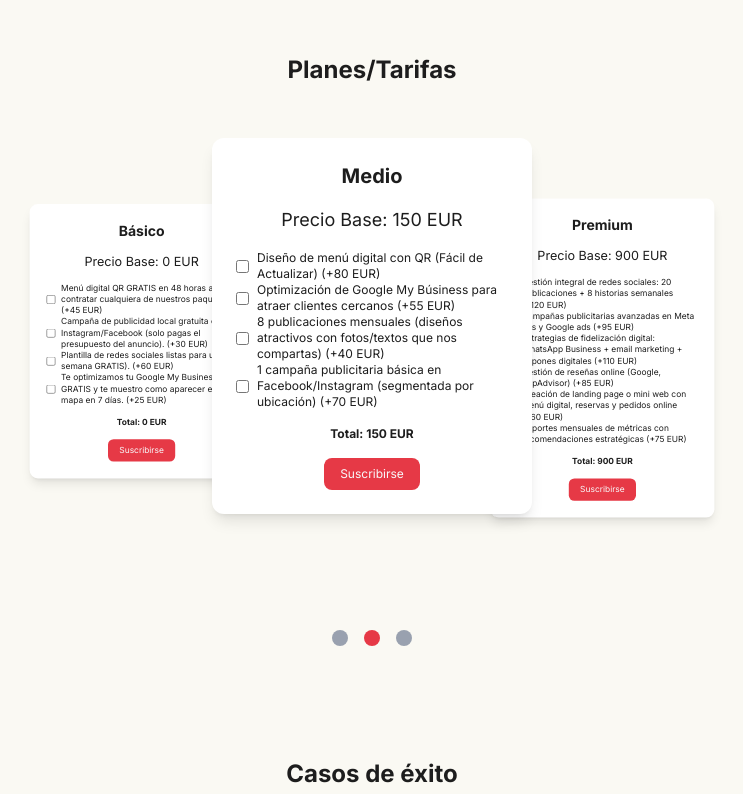
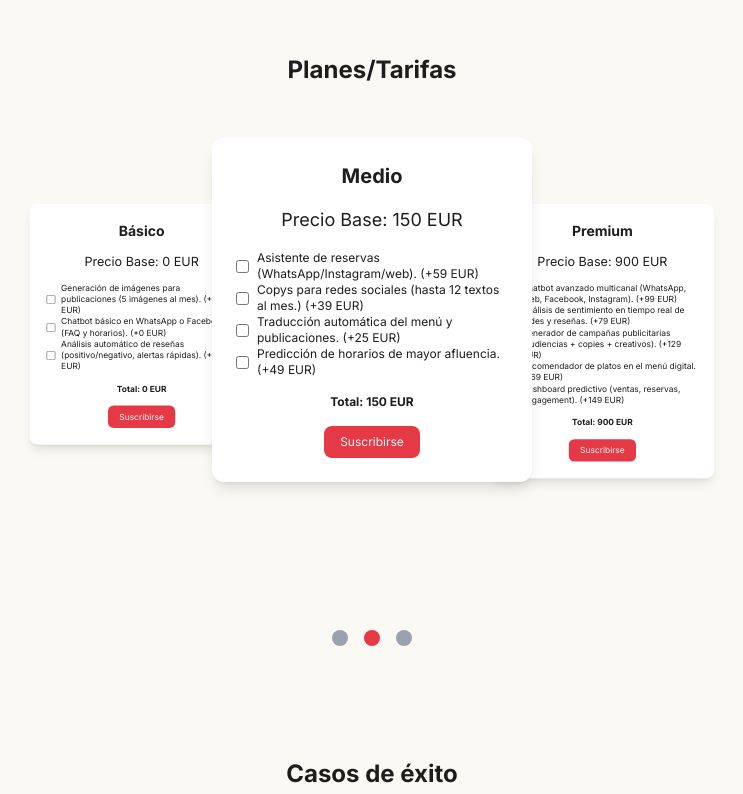
Before and after one commit to CesarOrsinys/jmgastrovision, a React (Vite) app: page / in a window 1280 px wide. Shown: the part 807-1601 px from the top of the page, without its empty margins (268-1011 px from the left). Built offline with nearby package versions, Linux system fonts and the light colour scheme.

Commit message:
cambio en planes y precios

```diff
--- a/src/components/Hero/Hero.tsx
+++ b/src/components/Hero/Hero.tsx
@@ -22,32 +22,32 @@ const Hero: React.FC = () => {
       const mockData: Slide[] = [
         {
           id: 1,
-          title: "Descubre el sabor auténtico",
-          description: "Café artesanal, ambiente acogedor y experiencias únicas.",
+          title: "De la cocina al corazón de tu cliente",
+          description: "Transformamos tu pasión gastronómica en una marca irresistible.",
           //buttonText: "Saber más"
         },
         {
           id: 2,
-          title: "Tu rincón favorito",
-          description: "Relájate, trabaja o comparte un momento especial.",
+          title: "Llevamos tu cocina al mundo digital",
+          description: " Estrategias creativas para posicionar tu marca gastronómica.",
           //buttonText: "Saber más"
         },
         {
           id: 3,
-          title: "Explora nuestros blends",
-          description: "Sabores intensos, suaves y equilibrados para cada gusto."
+          title: "Haz que tu negocio conquiste online",
+          description: "Marketing pensado para crear experiencias que enamoran a tus clientes."
           // 🔑 sin botón
         },
         {
           id: 4,
-          title: "Más que café",
-          description: "Eventos, música en vivo y comunidad.",
+          title: "Unimos sabores y estrategias",
+          description: "Crecemos contigo, conectando tu marca con tu comunidad digital.",
           //buttonText: "Saber más"
         },
         {
           id: 5,
-          title: "Bienvenido a JWD",
-          description: "Tu misión favorita para cada momento del día."
+          title: "Tus ventas en la mesa del éxito",
+          description: "Impulsamos tu negocio gastronómico con resultados medibles."
           // 🔑 sin botón
         }
       ];
--- a/src/components/Plans/PlansSection.tsx
+++ b/src/components/Plans/PlansSection.tsx
@@ -13,10 +13,10 @@ const PlansSection: React.FC = () => {
       description: t("plans.basicDesc"),
       onlyOne: true,
       options: [
-        { key: "basicOption1", label: t("plans.options.basicOption1"), price: 45 },
-        { key: "basicOption2", label: t("plans.options.basicOption2"), price: 30 },
-        { key: "basicOption3", label: t("plans.options.basicOption3"), price: 60 },
-        { key: "basicOption4", label: t("plans.options.basicOption4"), price: 25 }
+        { key: "basicOption1", label: t("plans.options.basicOption1"), price: 0 },
+        { key: "basicOption2", label: t("plans.options.basicOption2"), price: 0 },
+        { key: "basicOption3", label: t("plans.options.basicOption3"), price: 0 }
+        //{ key: "basicOption4", label: t("plans.options.basicOption4"), price: 0 }
       ]
     },
     {
@@ -26,10 +26,10 @@ const PlansSection: React.FC = () => {
       description: t("plans.mediumDesc"),
       onlyOne: false,
       options: [
-        { key: "mediumOption1", label: t("plans.options.mediumOption1"), price: 80 },
-        { key: "mediumOption2", label: t("plans.options.mediumOption2"), price: 55 },
-        { key: "mediumOption3", label: t("plans.options.mediumOption3"), price: 40 },
-        { key: "mediumOption4", label: t("plans.options.mediumOption4"), price: 70 }
+        { key: "mediumOption1", label: t("plans.options.mediumOption1"), price: 59 },
+        { key: "mediumOption2", label: t("plans.options.mediumOption2"), price: 39 },
+        { key: "mediumOption3", label: t("plans.options.mediumOption3"), price: 25 },
+        { key: "mediumOption4", label: t("plans.options.mediumOption4"), price: 49 }
       ]
     },
     {
@@ -39,12 +39,12 @@ const PlansSection: React.FC = () => {
       description: t("plans.premiumDesc"),
       onlyOne: false,
       options: [
-        { key: "premiumOption1", label: t("plans.options.premiumOption1"), price: 120 },
-        { key: "premiumOption2", label: t("plans.options.premiumOption2"), price: 95 },
-        { key: "premiumOption3", label: t("plans.options.premiumOption3"), price: 110 },
-        { key: "premiumOption4", label: t("plans.options.premiumOption4"), price: 85 },
-        { key: "premiumOption5", label: t("plans.options.premiumOption5"), price: 60 },
-        { key: "premiumOption6", label: t("plans.options.premiumOption6"), price: 75 }
+        { key: "premiumOption1", label: t("plans.options.premiumOption1"), price: 99 },
+        { key: "premiumOption2", label: t("plans.options.premiumOption2"), price: 79 },
+        { key: "premiumOption3", label: t("plans.options.premiumOption3"), price: 129 },
+        { key: "premiumOption4", label: t("plans.options.premiumOption4"), price: 69 },
+        { key: "premiumOption5", label: t("plans.options.premiumOption5"), price: 149 },
+        //{ key: "premiumOption6", label: t("plans.options.premiumOption6"), price: 75 }
       ]
     }
   ];
--- a/src/i18n/locales/es.json
+++ b/src/i18n/locales/es.json
@@ -21,20 +21,18 @@
     "total": "Total",
     "subscribe": "Suscribirse",
     "options": {
-      "basicOption1": "Menú digital QR GRATIS en 48 horas al contratar cualquiera de nuestros paquetes.",
-      "basicOption2": "Campaña de publicidad local gratuita en Instagram/Facebook (solo pagas el presupuesto del anuncio).",
-      "basicOption3": "Plantilla de redes sociales listas para usar (1 semana GRATIS).",
-      "basicOption4": "Te optimizamos tu Google My Business GRATIS y te muestro como aparecer en el mapa en 7 días.",
-      "mediumOption1": "Diseño de menú digital con QR (Fácil de Actualizar)",
-      "mediumOption2": "Optimización de Google My Búsiness para atraer clientes cercanos",
-      "mediumOption3": "8 publicaciones mensuales (diseños atractivos con fotos/textos que nos compartas)",
-      "mediumOption4": "1 campaña publicitaria básica en Facebook/Instagram (segmentada por ubicación)",
-      "premiumOption1": "Gestión integral de redes sociales: 20 publicaciones + 8 historias semanales",
-      "premiumOption2": "Campañas publicitarias avanzadas en Meta ads y Google ads",
-      "premiumOption3": "Estrategias de fidelización digital: WhatsApp Business + email marketing + cupones digitales",
-      "premiumOption4": "Gestión de reseñas online (Google, TripAdvisor)",
-      "premiumOption5": "Creación de landing page o mini web con menú digital, reservas y pedidos online",
-      "premiumOption6": "Reportes mensuales de métricas con recomendaciones estratégicas"
+      "basicOption1": "Generación de imágenes para publicaciones (5 imágenes al mes).",
+      "basicOption2": "Chatbot básico en WhatsApp o Facebook (FAQ y horarios).",
+      "basicOption3": "Análisis automático de reseñas (positivo/negativo, alertas rápidas).",
+      "mediumOption1": "Asistente de reservas (WhatsApp/Instagram/web).",
+      "mediumOption2": "Copys para redes sociales (hasta 12 textos al mes.)",
+      "mediumOption3": "Traducción automática del menú y publicaciones.",
+      "mediumOption4": "Predicción de horarios de mayor afluencia.",
+      "premiumOption1": "Chatbot avanzado multicanal (WhatsApp, Web, Facebook, Instagram).",
+      "premiumOption2": "Análisis de sentimiento en tiempo real de redes y reseñas.",
+      "premiumOption3": "Generador de campañas publicitarias (audiencias + copies + creativos).",
+      "premiumOption4": "Recomendador de platos en el menú digital.",
+      "premiumOption5": "Dashboard predictivo (ventas, reservas, engagement)."
     }
   },
   "testimonials": {
```
